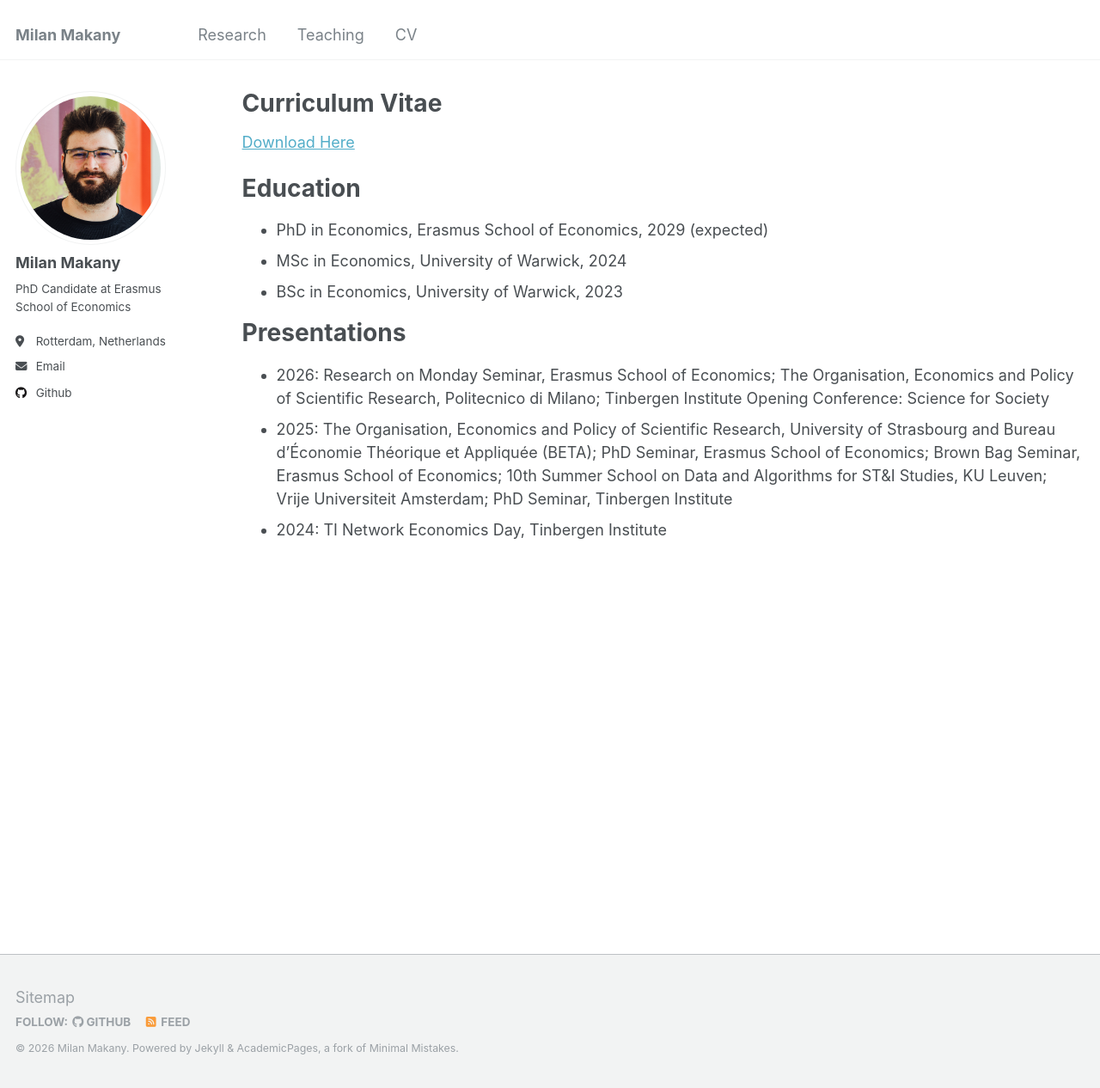
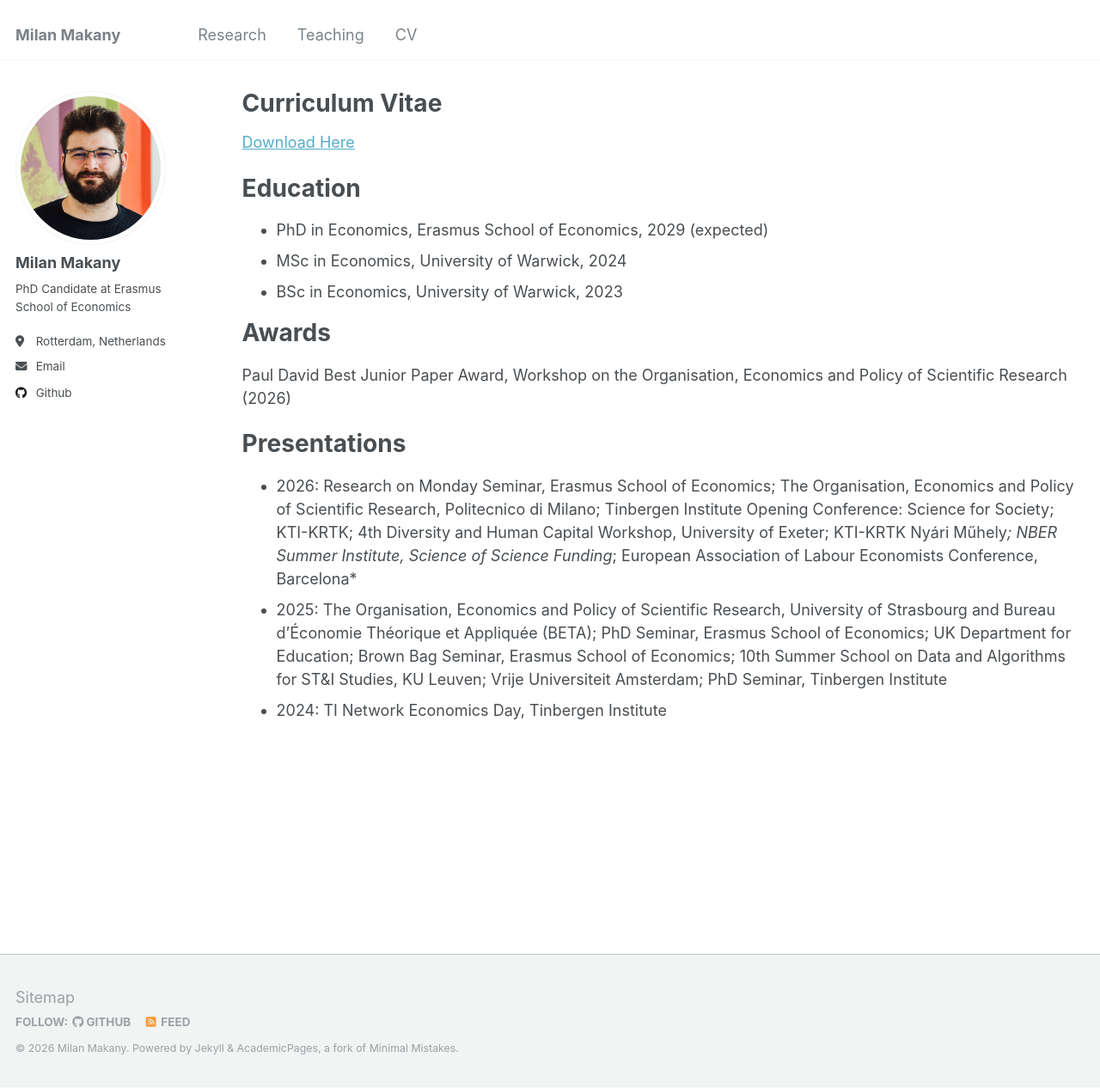
Before and after one commit to makany-milan/makany-milan.github.io, a Jekyll site: the page built from _pages/cv.md, in a window 1280 px wide and 1266 px high. Shown: the whole window at 86% size. Built offline with Jekyll 4.4.1, drawn with Linux system fonts in a browser that asks for light colours.

Commit message:
presentations

```diff
--- a/_pages/cv.md
+++ b/_pages/cv.md
@@ -17,8 +17,12 @@ Education
 * MSc in Economics, University of Warwick, 2024
 * BSc in Economics, University of Warwick, 2023
 
+Awards
+======
+Paul David Best Junior Paper Award, Workshop on the Organisation, Economics and Policy of Scientific Research (2026)
+
 Presentations
 ======
-* 2026: Research on Monday Seminar, Erasmus School of Economics; The Organisation, Economics and Policy of Scientific Research, Politecnico di Milano; Tinbergen Institute Opening Conference: Science for Society
-* 2025: The Organisation, Economics and Policy of Scientific Research, University of Strasbourg and Bureau d’Économie Théorique et Appliquée (BETA); PhD Seminar, Erasmus School of Economics; Brown Bag Seminar, Erasmus School of Economics; 10th Summer School on Data and Algorithms for ST&I Studies, KU Leuven; Vrije Universiteit Amsterdam; PhD Seminar, Tinbergen Institute
+* 2026: Research on Monday Seminar, Erasmus School of Economics; The Organisation, Economics and Policy of Scientific Research, Politecnico di Milano; Tinbergen Institute Opening Conference: Science for Society; KTI-KRTK; 4th Diversity and Human Capital Workshop, University of Exeter; KTI-KRTK Nyári Műhely*; NBER Summer Institute, Science of Science Funding*; European Association of Labour Economists Conference, Barcelona*
+* 2025: The Organisation, Economics and Policy of Scientific Research, University of Strasbourg and Bureau d’Économie Théorique et Appliquée (BETA); PhD Seminar, Erasmus School of Economics; UK Department for Education; Brown Bag Seminar, Erasmus School of Economics; 10th Summer School on Data and Algorithms for ST&I Studies, KU Leuven; Vrije Universiteit Amsterdam; PhD Seminar, Tinbergen Institute
 * 2024: TI Network Economics Day, Tinbergen Institute
```
Also changed, not shown: _pages/about.md (+1 -2 lines), _publications/women_in_academia.md (+1 -1 lines).
